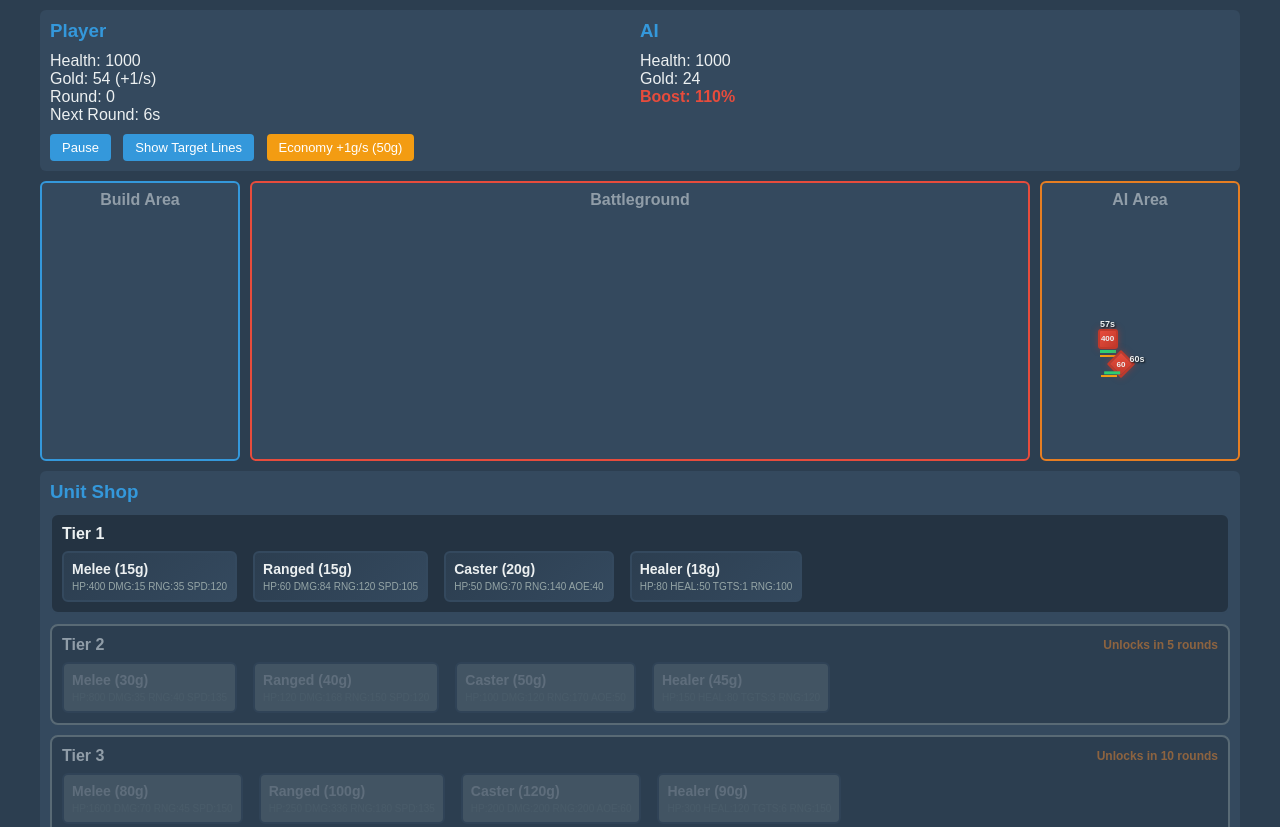
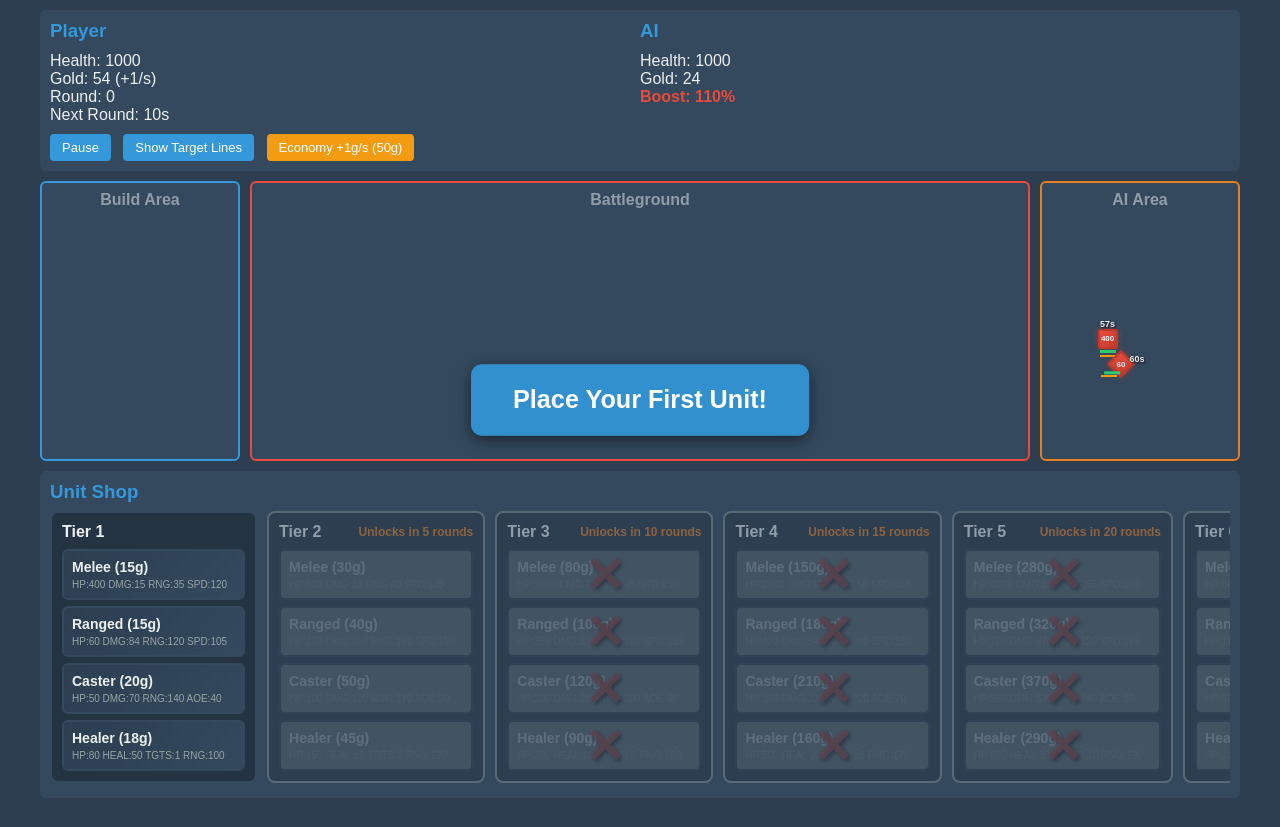
Before and after one commit to evgiz0r/autobattler, a plain HTML site: page index.html in a window 1280 px wide. Shown: the top 827 px of the page. Drawn offline with Linux system fonts and the light colour scheme.

Commit message:
Improve UI/UX: horizontal tiers, delayed timer start, affordability indicators
Changes:
- Tiers now display horizontally (left to right) instead of vertically
- Units within each tier display vertically in columns
- Added 'Place Your First Unit!' message on game start
- Timer only starts counting down after first unit is placed
- Added visual X indicator on unit buttons when not enough gold
- Cannot-afford units show red X overlay and reduced opacity
- Added pulsing animation to first unit message
- Updated shopManager to wrap tiers in horizontal container
- Added firstUnitPlaced flag to gameState

```diff
--- a/css/styles.css
+++ b/css/styles.css
@@ -82,8 +82,17 @@ body {
     color: #3498db;
 }
 
+#tiers-container {
+    display: flex;
+    flex-direction: row;
+    gap: 10px;
+    overflow-x: auto;
+    padding-bottom: 5px;
+}
+
 .tier-section {
-    margin: 10px 0;
+    flex: 0 0 auto;
+    min-width: 180px;
     padding: 10px;
     background: rgba(0, 0, 0, 0.3);
     border-radius: 8px;
@@ -93,6 +102,46 @@ body {
 .tier-section.locked {
     opacity: 0.5;
     border-color: #7f8c8d;
+}
+
+#first-unit-message {
+    position: absolute;
+    top: 50%;
+    left: 50%;
+    transform: translate(-50%, -50%);
+    background: rgba(52, 152, 219, 0.9);
+    color: white;
+    padding: 20px 40px;
+    border-radius: 10px;
+    font-size: 24px;
+    font-weight: bold;
+    pointer-events: none;
+    z-index: 100;
+    box-shadow: 0 4px 15px rgba(0, 0, 0, 0.5);
+    animation: pulse-message 2s infinite;
+}
+
+@keyframes pulse-message {
+    0%, 100% { transform: translate(-50%, -50%) scale(1); }
+    50% { transform: translate(-50%, -50%) scale(1.05); }
+}
+
+.buy-btn.cannot-afford {
+    position: relative;
+    opacity: 0.6;
+}
+
+.buy-btn.cannot-afford::after {
+    content: '✕';
+    position: absolute;
+    top: 50%;
+    left: 50%;
+    transform: translate(-50%, -50%);
+    font-size: 48px;
+    color: rgba(231, 76, 60, 0.8);
+    font-weight: bold;
+    pointer-events: none;
+    text-shadow: 2px 2px 4px rgba(0, 0, 0, 0.8);
 }
 
 .tier-header {
@@ -115,15 +164,12 @@ body {
 
 .units-container {
     display: flex;
-    flex-direction: row;
-    gap: 8px;
-    flex-wrap: nowrap;
-    overflow-x: auto;
+    flex-direction: column;
+    gap: 6px;
 }
 
 .buy-btn {
-    flex: 0 0 auto;
-    min-width: 120px;
+    width: 100%;
     padding: 8px;
     background: linear-gradient(135deg, #2c3e50 0%, #34495e 100%);
     border: 2px solid #34495e;
@@ -134,6 +180,7 @@ body {
     display: flex;
     flex-direction: column;
     gap: 4px;
+    position: relative;
 }
 
 .buy-btn .unit-name {
--- a/index.html
+++ b/index.html
@@ -8,6 +8,7 @@
 </head>
 <body>
     <div id="game-container">
+        <div id="first-unit-message">Place Your First Unit!</div>
         <div id="ui-top">
             <div id="player-stats">
                 <h3>Player</h3>
--- a/js/config/gameConfig.js
+++ b/js/config/gameConfig.js
@@ -48,6 +48,7 @@ const gameState = {
     isPaused: false,
     showTargetLines: false,
     cursorPreview: null,
+    firstUnitPlaced: false,
     aiStrategy: null // Will be initialized in init()
 };
 
--- a/js/main.js
+++ b/js/main.js
@@ -48,11 +48,13 @@ function gameLoop(timestamp) {
             aiPurchaseUnits();
         }
 
-        // Round timer
-        gameState.roundTimer -= deltaTime / 1000;
-        if (gameState.roundTimer <= 0) {
-            endRound();
-            startRound();
+        // Round timer - only runs after first unit is placed
+        if (gameState.firstUnitPlaced) {
+            gameState.roundTimer -= deltaTime / 1000;
+            if (gameState.roundTimer <= 0) {
+                endRound();
+                startRound();
+            }
         }
     }
 
--- a/js/systems/spawning.js
+++ b/js/systems/spawning.js
@@ -37,6 +37,15 @@ function placeUnit(unitType, x, y) {
     const newUnit = new Unit(definition, 'player', x, y);
     gameState.units.push(newUnit);
     createUnitElement(newUnit, DOM.playerZone);
+
+    // Mark first unit as placed
+    if (!gameState.firstUnitPlaced) {
+        gameState.firstUnitPlaced = true;
+        const message = document.getElementById('first-unit-message');
+        if (message) {
+            message.style.display = 'none';
+        }
+    }
 
     // Don't clear selection - keep unit selected for placing more
     updateUI();
--- a/js/ui/shopManager.js
+++ b/js/ui/shopManager.js
@@ -6,12 +6,14 @@ const ShopManager = {
         const shopContainer = document.getElementById('unit-shop');
         if (!shopContainer) return;
 
-        shopContainer.innerHTML = '<h3>Unit Shop</h3>';
+        shopContainer.innerHTML = '<h3>Unit Shop</h3><div id="tiers-container"></div>';
+
+        const tiersContainer = document.getElementById('tiers-container');
 
         // Create horizontal tier sections
         for (let tier = 1; tier <= 7; tier++) {
             const tierSection = this.createTierSection(tier);
-            shopContainer.appendChild(tierSection);
+            tiersContainer.appendChild(tierSection);
         }
     },
 
--- a/js/ui/uiManager.js
+++ b/js/ui/uiManager.js
@@ -25,6 +25,19 @@ function updateUI() {
     document.getElementById('round-number').textContent = gameState.round;
     document.getElementById('round-timer').textContent = Math.ceil(gameState.roundTimer);
     document.getElementById('ai-boost').textContent = Math.round(GAME_CONFIG.AI_GOLD_MULTIPLIER * 100);
+
+    // Update affordability indicators
+    document.querySelectorAll('.buy-btn').forEach(btn => {
+        const unitType = btn.dataset.unit;
+        const definition = UNIT_DEFINITIONS[unitType];
+        if (definition) {
+            if (gameState.player.gold < definition.cost) {
+                btn.classList.add('cannot-afford');
+            } else {
+                btn.classList.remove('cannot-afford');
+            }
+        }
+    });
 }
 
 function selectUnitForPlacement(unitType) {
```
